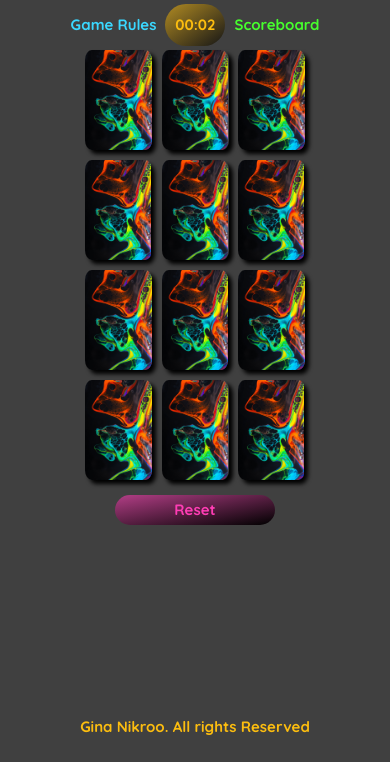
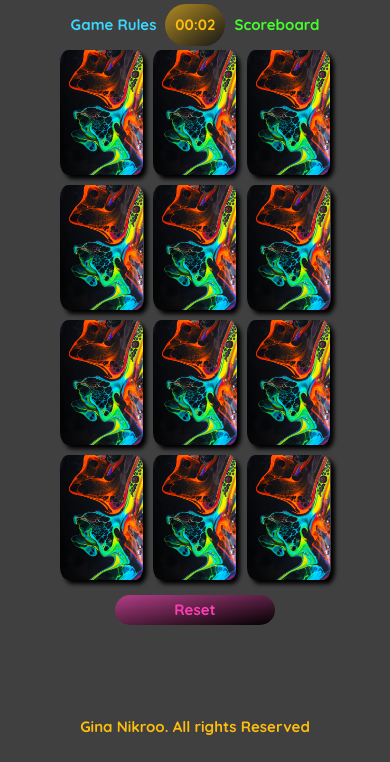
Before and after one commit to GNikroo/Memory-Game, a plain HTML site: page index.html in a window 390 px wide. Both pictures are taken after a click on the button "Start!". Shown: the part 82-844 px from the top of the page. Drawn offline with Linux system fonts and the light colour scheme.

Commit message:
Add webkit for iOS

```diff
--- a/assets/css/style.css
+++ b/assets/css/style.css
@@ -101,6 +101,7 @@ nav a {
 
 .column {
     perspective: 1000px;
+    -webkit-perspective: 1000px;
     width: calc(25% - 1rem);
     position: relative;
     margin: 5px;
@@ -131,22 +132,25 @@ nav a {
 
 .inner-face, .outer-face {
     transition: transform 0.6s;
+    -webkit-backface-visibility: hidden;
     backface-visibility: hidden;
-
+    visibility:visible;
 }
 
 .inner-face {
     transform: rotateY(180deg);
+    -webkit-transform: rotateY(180deg);
     position: absolute;
 }
 
 .column > .flipped {
     transform: rotateY(180deg);
+    -webkit-transform: rotateY(180deg);
 }
 
 .column > .match {
     transform: rotateY(180deg);
-    box-shadow: 4px 4px 4px white;
+    -webkit-transform: rotateY(180deg);
     cursor: auto;
 }
 
@@ -377,5 +381,5 @@ footer {
     }
 
     #card-grid {
-        max-width: 23rem;
+        max-width: 28rem;
 }
--- a/assets/js/script.js
+++ b/assets/js/script.js
@@ -21,6 +21,7 @@ const state = {
         this.isLocked = !this.isLocked;
     },
     startTimer: function startTimer() {
+        document.getElementById('start-button').innerHTML = formatTime();
         this.timer = setInterval(function() {
             state.incrementTime();
             document.getElementById('start-button').innerHTML = formatTime();
```
